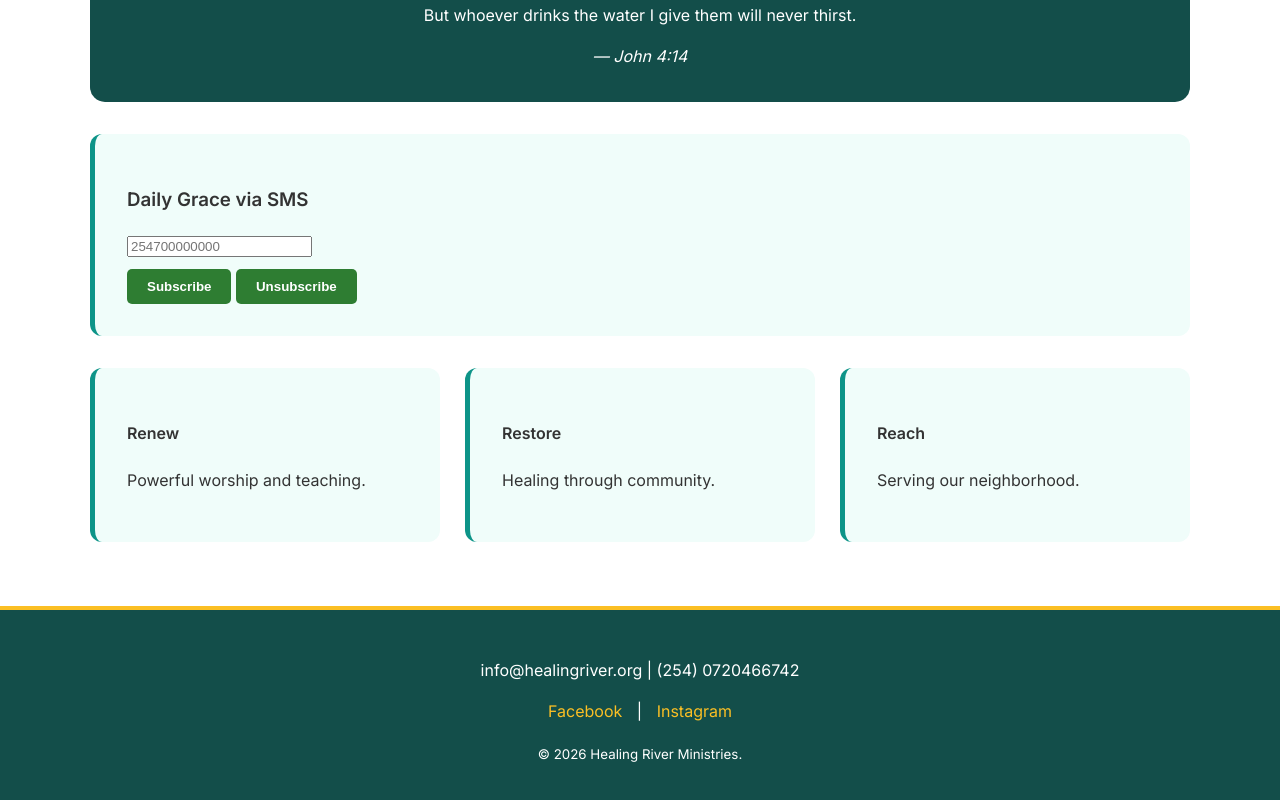
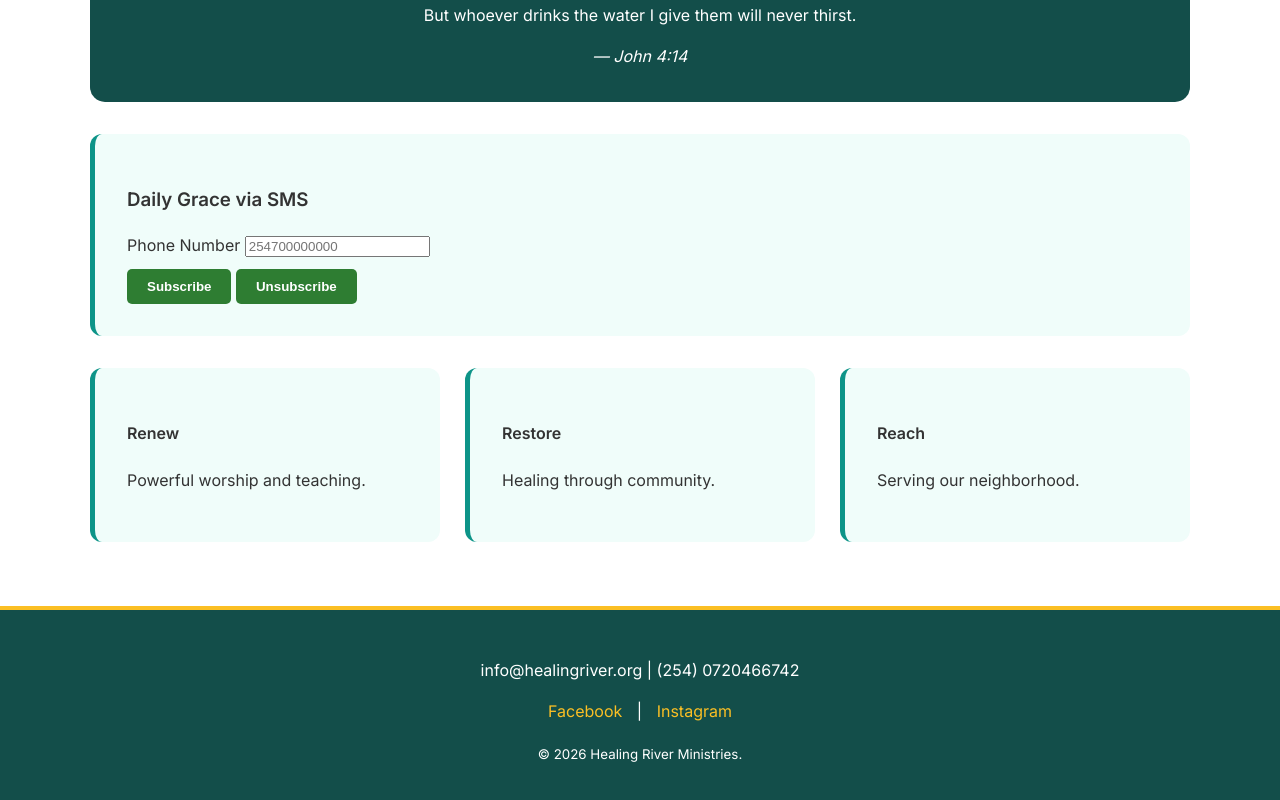
Before and after one commit to emmanueltorris-rgb/healing-river, a website: page index.html in a window 1280 px wide. Shown: the part 927-1727 px from the top of the page. Drawn offline with Linux system fonts and the light colour scheme; no server answers.

Commit message:
Fix accessibility: associate labels with form fields

```diff
--- a/index.html
+++ b/index.html
@@ -30,12 +30,12 @@
             <p>Sign up for a service reminder</p>
 
             <div class="form-group">
-                <label>Full Name</label>
+                <label for="visitor-name">Full Name</label>
                 <input type="text" id="visitor-name" placeholder="Enter your name">
             </div>
 
             <div class="form-group">
-                <label>Phone Number</label>
+                <label for="visitor-phone">Phone Number</label>
                 <input type="text" id="visitor-phone" placeholder="2547XXXXXXXX">
             </div>
 
@@ -56,6 +56,7 @@
 
         <section class="card">
             <h3>Daily Grace via SMS</h3>
+            <label for="member-phone">Phone Number</label>
             <input type="text" id="member-phone" placeholder="254700000000">
 
             <div class="button-group">
```
